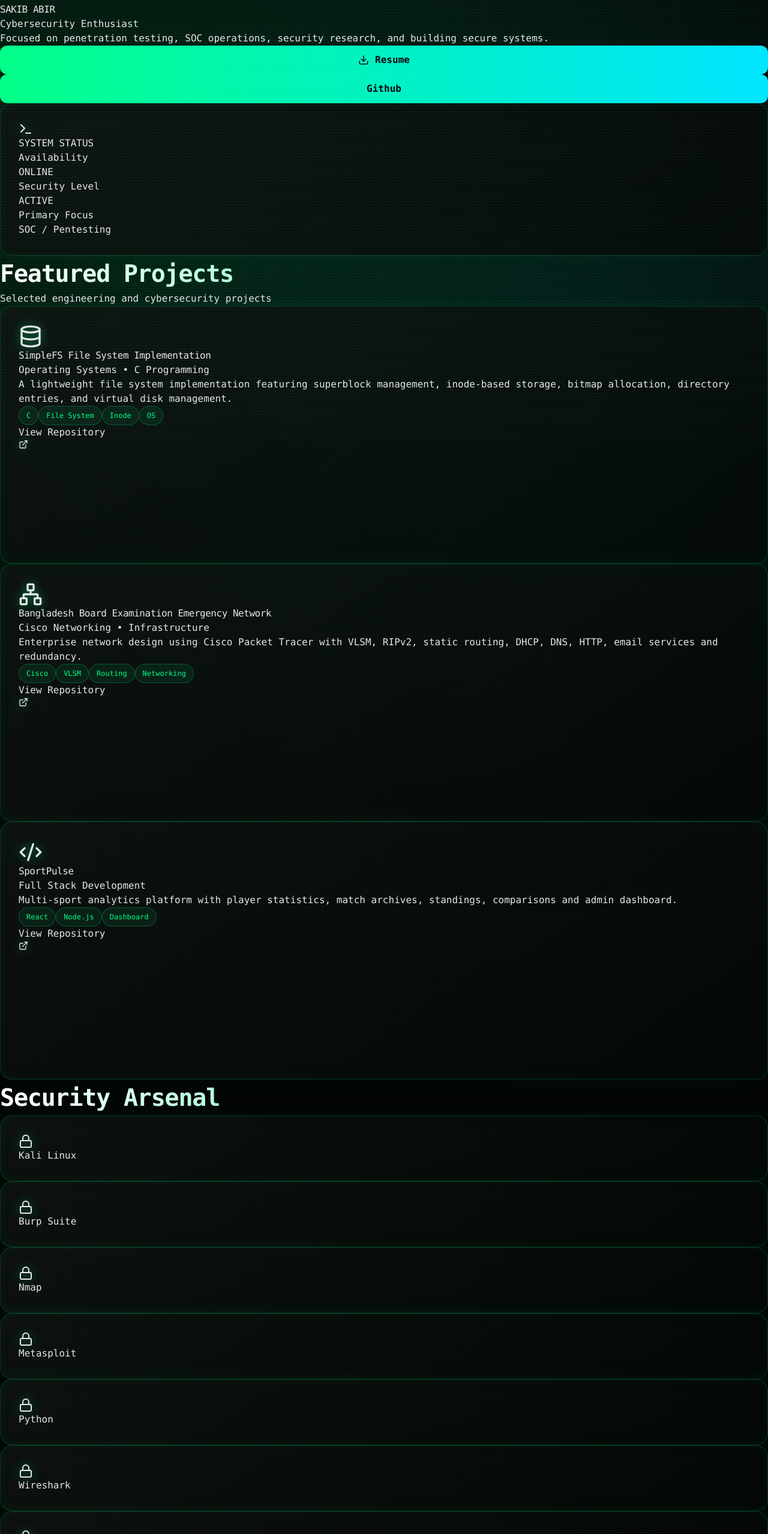
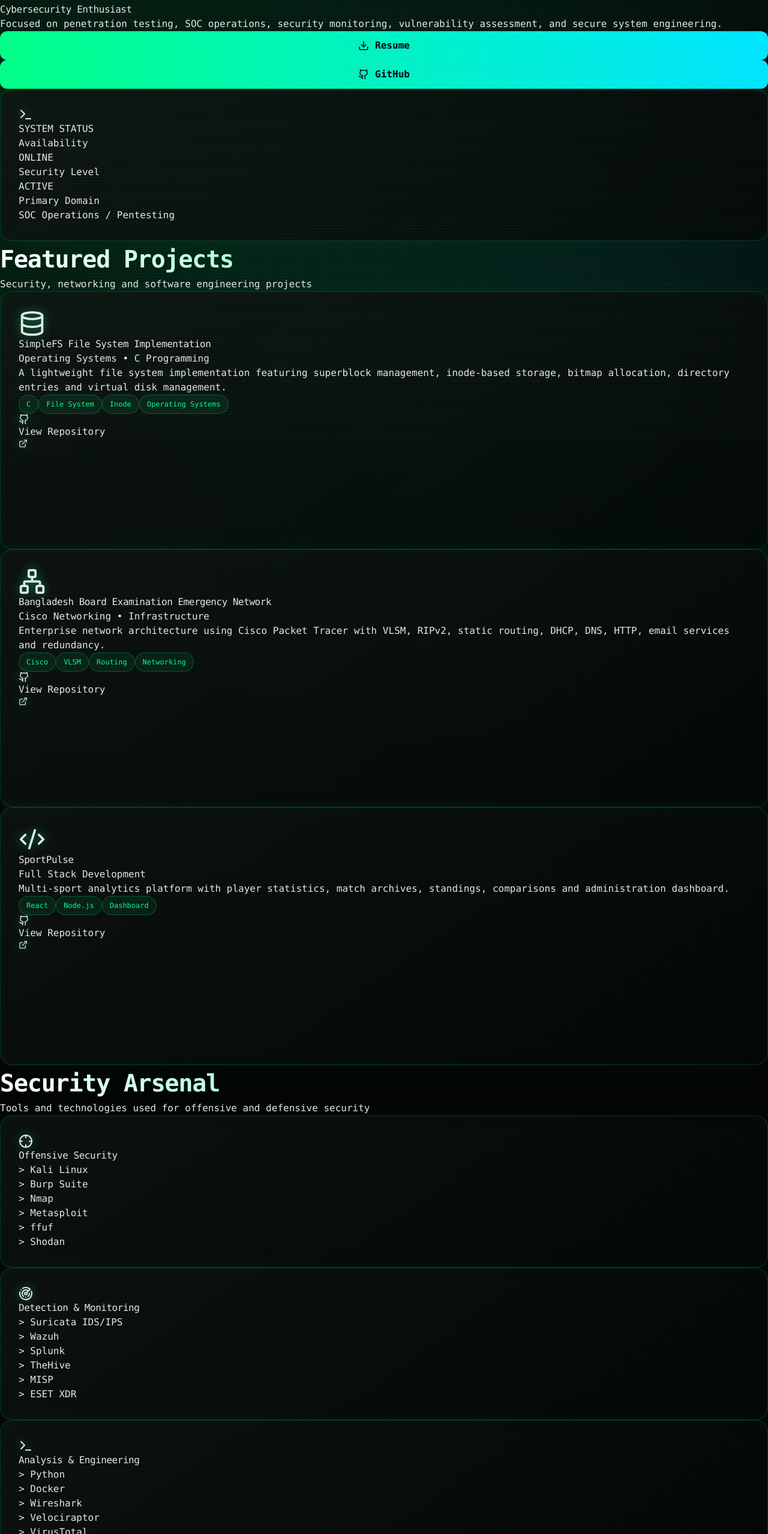
Before and after one commit to sadmanthebatman/My-Portfolio, a Next.js app: page / in a window 1280 px wide. Shown: the part 68-2626 px from the top of the page at 60% size. Built offline with nearby package versions, Linux system fonts and the light colour scheme.

Commit message:
Update page.tsx

```diff
--- a/app/page.tsx
+++ b/app/page.tsx
@@ -10,20 +10,22 @@ import {
   Code2,
   Network,
   Database,
-  Lock,
+  Crosshair,
+  Radar,
   Server,
   Download,
 } from "lucide-react";
 
 
 const projects = [
+
 {
-    title: "SimpleFS File System Implementation",
-    type: "Operating Systems • C Programming",
-    icon: <Database size={40}/>,
+title:"SimpleFS File System Implementation",
+type:"Operating Systems • C Programming",
+icon:<Database size={45}/>,
 description:
-      "A lightweight file system implementation featuring superblock management, inode-based storage, bitmap allocation, directory entries, and virtual disk management.",
-    tags:["C","File System","Inode","OS"],
+"A lightweight file system implementation featuring superblock management, inode-based storage, bitmap allocation, directory entries and virtual disk management.",
+tags:["C","File System","Inode","Operating Systems"],
 link:"https://github.com/sadmanthebatman/SimpleFS-File-System-Implementation"
 },
 
@@ -31,9 +33,9 @@ const projects = [
 {
 title:"Bangladesh Board Examination Emergency Network",
 type:"Cisco Networking • Infrastructure",
-    icon:<Network size={40}/>,
+icon:<Network size={45}/>,
 description:
-      "Enterprise network design using Cisco Packet Tracer with VLSM, RIPv2, static routing, DHCP, DNS, HTTP, email services and redundancy.",
+"Enterprise network architecture using Cisco Packet Tracer with VLSM, RIPv2, static routing, DHCP, DNS, HTTP, email services and redundancy.",
 tags:["Cisco","VLSM","Routing","Networking"],
 link:"https://github.com/sadmanthebatman/Bangladesh-Board-Examination-Emergency-Network"
 },
@@ -42,28 +44,67 @@ const projects = [
 {
 title:"SportPulse",
 type:"Full Stack Development",
-    icon:<Code2 size={40}/>,
+icon:<Code2 size={45}/>,
 description:
-      "Multi-sport analytics platform with player statistics, match archives, standings, comparisons and admin dashboard.",
+"Multi-sport analytics platform with player statistics, match archives, standings, comparisons and administration dashboard.",
 tags:["React","Node.js","Dashboard"],
 link:"https://github.com/sadmanthebatman/SportPulse"
 }
+
 ];
 
 
 
-const skills=[
+
+
+const securityGroups=[
+
+{
+title:"Offensive Security",
+icon:<Crosshair/>,
+items:[
 "Kali Linux",
 "Burp Suite",
 "Nmap",
 "Metasploit",
-"Python",
-"Wireshark",
+"ffuf",
+"Shodan"
+]
+},
+
+
+{
+title:"Detection & Monitoring",
+icon:<Radar/>,
+items:[
+"Suricata IDS/IPS",
 "Wazuh",
 "Splunk",
+"TheHive",
+"MISP",
+"ESET XDR"
+]
+},
+
+
+{
+title:"Analysis & Engineering",
+icon:<Terminal/>,
+items:[
+"Python",
 "Docker",
+"Wireshark",
+"Velociraptor",
+"VirusTotal",
 "Linux"
+]
+}
+
 ];
+
+
+
+
 
 
 
@@ -72,23 +113,22 @@ export default function Home(){
 
 return(
 
-<main className="min-h-screen text-white px-6 md:px-16 py-10">
+<main className="min-h-screen px-6 md:px-16 py-10">
+
+
+
 
 
 {/* HERO */}
 
 
-<section className="
-grid md:grid-cols-2 gap-10 items-center
-">
+<section className="grid md:grid-cols-2 gap-10 items-center">
 
 
 <div>
 
 
-<div className="
-flex items-center gap-3 text-green-400 mb-5
-">
+<div className="flex gap-3 items-center text-green-400 mb-6">
 
 <Shield/>
 
@@ -98,13 +138,10 @@ CYBER SECURITY PROFILE
 
 
 
-<h1 className="
-text-5xl md:text-7xl font-bold
-leading-tight
-">
+
+<h1 className="text-5xl md:text-7xl font-bold">
 
 SADMAN
-<br/>
 
 <span className="text-green-400">
 
@@ -112,34 +149,37 @@ SAKIB ABIR
 
 </span>
 
-
 </h1>
 
 
-<p className="
-text-xl text-gray-400 mt-6
-">
+
+<h2 className="text-xl mt-6 text-gray-300">
 
 Cybersecurity Enthusiast
 
+</h2>
+
+
+
+<p className="text-gray-500 mt-5 max-w-xl">
+
+Focused on penetration testing, SOC operations,
+security monitoring, vulnerability assessment,
+and secure system engineering.
+
 </p>
 
-
-<p className="
-text-gray-500 mt-4 max-w-xl
-">
-
-Focused on penetration testing, SOC operations,
-security research, and building secure systems.
-
-</p>
 
 
 
 <div className="flex gap-4 mt-8">
 
 
-<a className="btn">
+<a
+href="/Sadman-Sakib-Abir-Resume.pdf"
+download
+className="btn"
+>
 
 <Download size={18}/>
 
@@ -148,14 +188,24 @@ Resume
 </a>
 
 
-<a className="btn">
 
-Github
+
+<a
+href="https://github.com/sadmanthebatman"
+target="_blank"
+className="btn"
+>
+
+<Github size={18}/>
+
+GitHub
 
 </a>
 
 
+
 </div>
+
 
 
 </div>
@@ -164,13 +214,12 @@ Github
 
 
 
-{/* SYSTEM CARD */}
 
 
 <div className="glass">
 
 
-<div className="flex gap-3 items-center">
+<div className="flex items-center gap-3">
 
 <Terminal/>
 
@@ -179,46 +228,65 @@ SYSTEM STATUS
 </div>
 
 
-<div className="mt-8 space-y-5">
+
+<div className="mt-8 space-y-6">
 
 
 <div>
 
 <p className="text-gray-500">
+
 Availability
+
 </p>
 
 <p className="text-green-400 text-xl">
+
 ONLINE
+
 </p>
 
 </div>
 
 
 
+
 <div>
 
 <p className="text-gray-500">
+
 Security Level
+
 </p>
 
+
 <p className="text-green-400 text-xl">
+
 ACTIVE
+
 </p>
 
+
 </div>
+
 
 
 
 <div>
 
 <p className="text-gray-500">
-Primary Focus
+
+Primary Domain
+
 </p>
 
+
 <p>
-SOC / Pentesting
+
+SOC Operations / Pentesting
+
 </p>
+
 
 </div>
 
@@ -242,6 +310,7 @@ SOC / Pentesting
 {/* PROJECTS */}
 
 
+
 <section className="mt-24">
 
 
@@ -254,19 +323,18 @@ Featured Projects
 
 <p className="subtitle">
 
-Selected engineering and cybersecurity projects
+Security, networking and software engineering projects
 
 </p>
 
 
 
 
-<div className="
-grid md:grid-cols-3 gap-8 mt-10
-">
+<div className="grid md:grid-cols-3 gap-8 mt-10">
 
 
 {
+
 projects.map(project=>(
 
 
@@ -291,8 +359,7 @@ className="glass project-card"
 </h3>
 
 
-
-<p className="text-green-400 text-sm mt-2">
+<p className="text-green-400 text-sm mt-3">
 
 {project.type}
 
@@ -311,18 +378,17 @@ className="glass project-card"
 <div className="flex flex-wrap gap-2 mt-5">
 
 {
+
 project.tags.map(tag=>(
 
-<span
-key={tag}
-className="tag"
->
+<span className="tag" key={tag}>
 
 {tag}
 
 </span>
 
 ))
+
 }
 
 </div>
@@ -332,19 +398,16 @@ className="tag"
 <a
 href={project.link}
 target="_blank"
-className="
-flex items-center gap-2
-text-green-400
-mt-6
-"
+className="flex gap-2 items-center text-green-400 mt-6"
 >
+
+<Github size={18}/>
 
 View Repository
 
-<ExternalLink size={16}/>
+<ExternalLink size={15}/>
 
 </a>
-
 
 
 </div>
@@ -353,7 +416,6 @@ View Repository
 ))
 
 }
-
 
 
 </div>
@@ -369,7 +431,8 @@ View Repository
 
 
 
-{/* SKILLS */}
+{/* SECURITY ARSENAL */}
+
 
 
 <section className="mt-24">
@@ -382,35 +445,72 @@ Security Arsenal
 </h2>
 
 
+<p className="subtitle">
 
-<div className="
-grid grid-cols-2 md:grid-cols-5 gap-5 mt-10
-">
-
-
-{
-skills.map(skill=>(
-
-<div
-key={skill}
-className="glass text-center py-6"
->
-
-<Lock
-className="mx-auto text-green-400"
-/>
-
-
-<p className="mt-3">
-
-{skill}
+Tools and technologies used for offensive and defensive security
 
 </p>
 
 
+
+<div className="grid md:grid-cols-3 gap-6 mt-10">
+
+
+{
+
+securityGroups.map(group=>(
+
+
+<div className="glass" key={group.title}>
+
+
+<div className="flex gap-3 items-center text-green-400">
+
+
+{group.icon}
+
+
+<h3 className="text-xl text-white font-bold">
+
+{group.title}
+
+</h3>
+
+
+</div>
+
+
+
+<div className="mt-6 space-y-3">
+
+
+{
+
+group.items.map(item=>(
+
+<div
+key={item}
+className="border-b border-green-900 pb-2"
+>
+
+&gt; {item}
+
 </div>
 
 ))
+
+}
+
+
+</div>
+
+
+</div>
+
+
+))
+
+
 }
 
 
@@ -430,59 +530,97 @@ className="mx-auto text-green-400"
 {/* EXPERIENCE */}
 
 
+
 <section className="mt-24">
 
 
 <h2 className="section-title">
 
-Experience
+Professional Experience
 
 </h2>
 
 
 
-<div className="glass mt-8">
+
+<div className="glass mt-10">
 
 
-<div className="flex gap-3">
+<div className="flex gap-4 items-center">
 
-<Server/>
 
-<h3 className="text-xl">
+<Server className="text-green-400"/>
+
+
+
+<div>
+
+
+<h3 className="text-2xl font-bold">
 
 Cyber Security Analyst Intern
 
 </h3>
 
 
-</div>
-
-
-<p className="text-green-400 mt-3">
+<p className="text-green-400">
 
 Business Automation Limited
 
 </p>
 
 
+<p className="text-gray-500">
 
-<p className="text-gray-400 mt-5">
-
-• Vulnerability Assessment
-
-<br/>
-
-• Penetration Testing
-
-<br/>
-
-• Security Monitoring
-
-<br/>
-
-• Threat Analysis
+Oct 2025 — Jan 2026
 
 </p>
+
+
+</div>
+
+
+</div>
+
+
+
+
+
+<div className="mt-8 text-gray-300 space-y-5 leading-relaxed">
+
+
+<p>
+• Performed vulnerability assessments and penetration testing using <b>Nessus</b> and <b>Nuclei</b> to identify, validate and document security weaknesses including CVE analysis.
+</p>
+
+
+<p>
+• Worked with threat detection, security monitoring, endpoint visibility and incident investigation for suspicious activity analysis.
+</p>
+
+
+<p>
+• Used <b>Suricata</b> for IDS/IPS monitoring, <b>Wazuh</b> for SIEM-based monitoring and <b>ESET</b> for XDR security operations.
+</p>
+
+
+<p>
+• Supported alert management, incident response and security orchestration workflows using <b>Splunk</b>, <b>TheHive</b> and <b>MISP</b> threat intelligence.
+</p>
+
+
+<p>
+• Conducted digital forensics, malware and network analysis using <b>Velociraptor</b>, <b>Wireshark</b> and <b>VirusTotal</b>.
+</p>
+
+
+<p>
+• Produced security assessment reports with remediation recommendations while supporting CIRT, infrastructure operations and secure system management.
+</p>
+
+
+</div>
+
 
 
 </div>
@@ -501,6 +639,7 @@ Business Automation Limited
 {/* CONTACT */}
 
 
+
 <section className="mt-24">
 
 
@@ -512,12 +651,10 @@ Secure Communication
 
 
 
-<div className="
-grid md:grid-cols-3 gap-6 mt-10
-">
+<div className="grid md:grid-cols-3 gap-6 mt-10">
 
 
-<ContactCard
+<Contact
 icon={<Github/>}
 title="GitHub"
 value="github.com/sadmanthebatman"
@@ -525,7 +662,7 @@ value="github.com/sadmanthebatman"
 
 
 
-<ContactCard
+<Contact
 icon={<Linkedin/>}
 title="LinkedIn"
 value="linkedin.com/in/sadman-sakib-abir"
@@ -533,19 +670,17 @@ value="linkedin.com/in/sadman-sakib-abir"
 
 
 
-<ContactCard
+<Contact
 icon={<Mail/>}
 title="Email"
 value="sadmansakibabir717@gmail.com"
 />
 
 
-
 </div>
 
 
 </section>
-
 
 
 
@@ -558,7 +693,10 @@ value="sadmansakibabir717@gmail.com"
 
 
 
-function ContactCard({
+
+
+
+function Contact({
 icon,
 title,
 value
@@ -573,6 +711,7 @@ return(
 
 <div className="glass">
 
+
 <div className="text-green-400">
 
 {icon}
@@ -580,14 +719,14 @@ return(
 </div>
 
 
-<h3 className="mt-4 text-xl">
+<h3 className="text-xl mt-4">
 
 {title}
 
 </h3>
 
 
-<p className="text-gray-400 mt-2 text-sm">
+<p className="text-gray-400 mt-2">
 
 {value}
 
@@ -596,6 +735,7 @@ return(
 
 </div>
 
+
 )
 
 }
```
Lines whose indentation alone changed are shown as unchanged.
